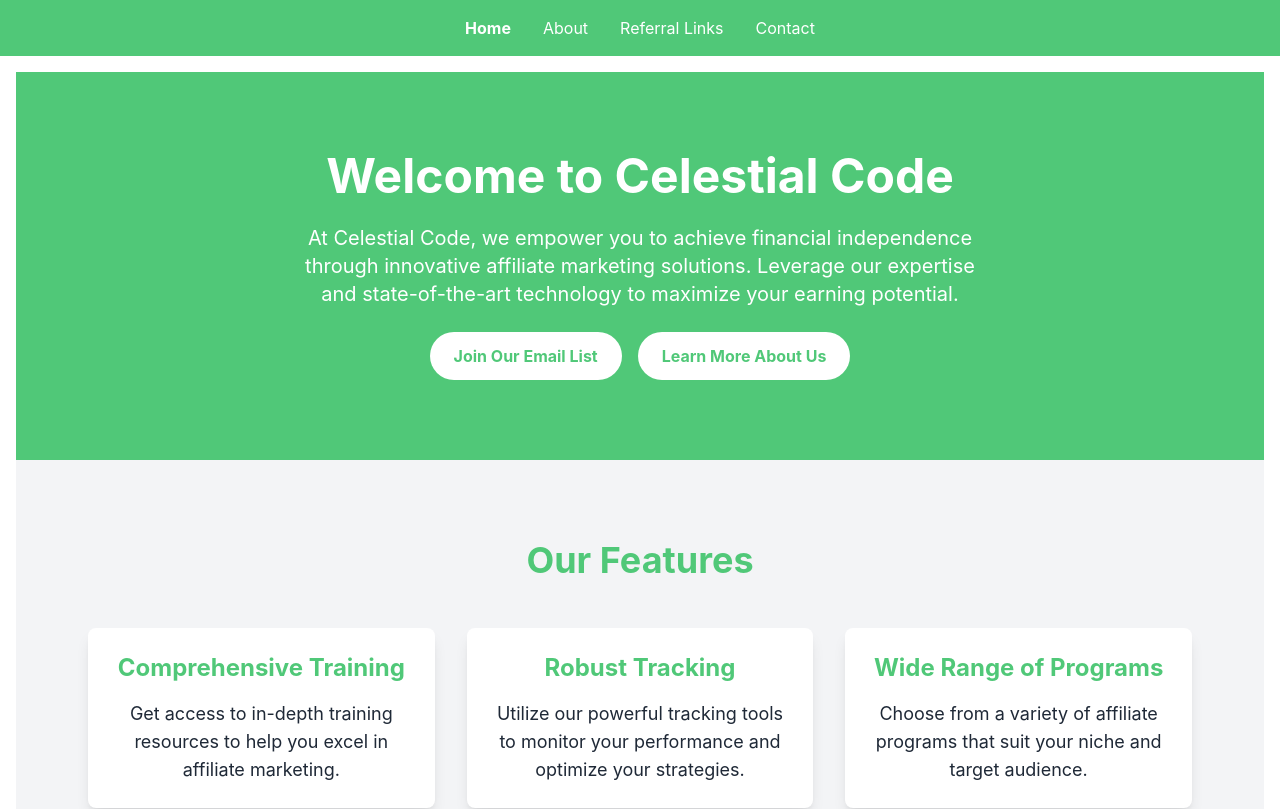
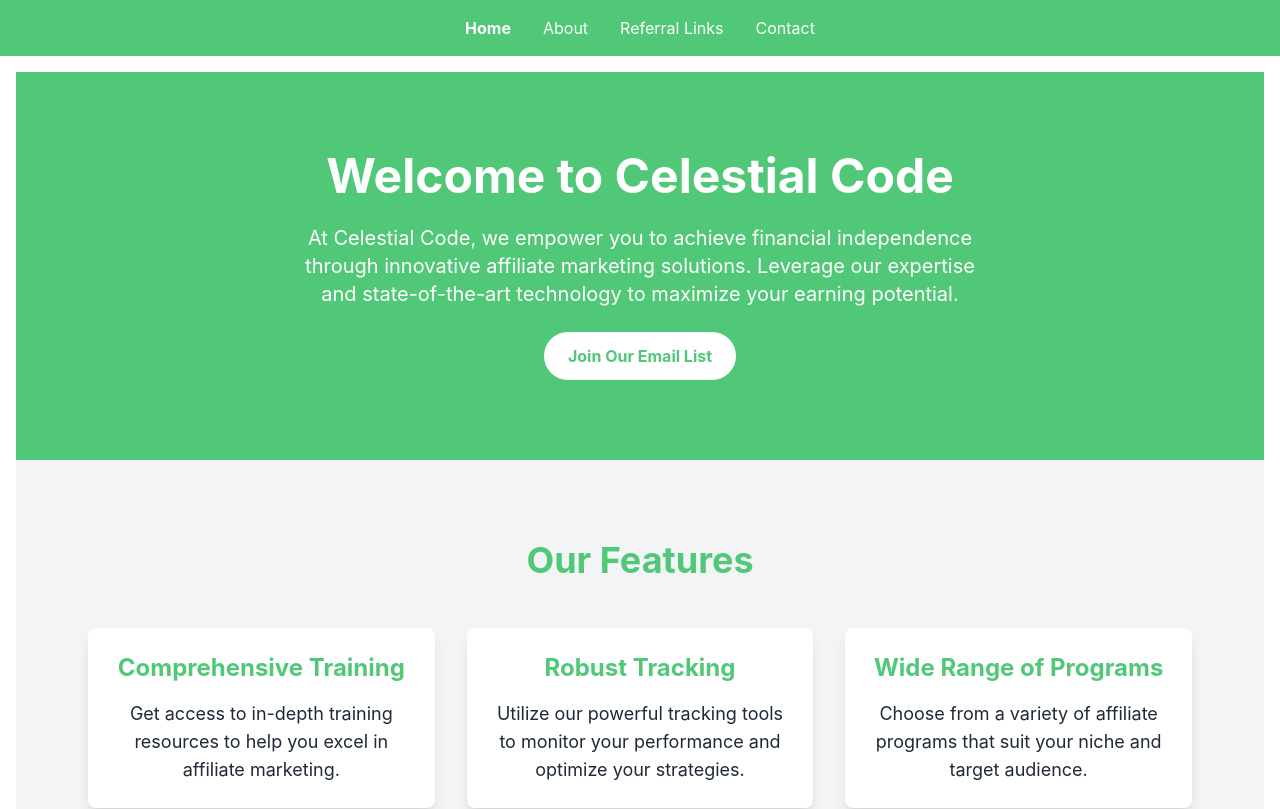
Before and after one commit to BryanHankins/CelestialCode, a React (Create React App) app: page / in a window 1280 px wide. Shown: the top 809 px of the page. Built offline with nearby package versions, Linux system fonts and the light colour scheme.

Commit message:
1.05 version

```diff
--- a/src/pages/Home.tsx
+++ b/src/pages/Home.tsx
@@ -14,6 +14,10 @@ const Home: React.FC = () => {
     setIsModalOpen(false);
   };
 
+  const redirectToSignup = () => {
+    window.location.href = 'https://lb.benchmarkemail.com//listbuilder/signupnew?IkfHTmyPVq%252BE4yaUvcDMH%252F5pwVnAjsSIAa2n1gFziWPtO5iNRn8gS049TyW7spdJ';
+  };
+
   return (
     <div className="min-h-screen bg-white text-emerald">
       {/* Hero Section */}
@@ -24,17 +28,12 @@ const Home: React.FC = () => {
         </p>
         <div className="flex space-x-4">
           <button
-            onClick={openModal}
+            onClick={redirectToSignup}
             className="bg-white text-emerald font-bold py-3 px-6 rounded-full transition duration-300 hover:bg-gray-200"
           >
             Join Our Email List
           </button>
-          <button
-            onClick={() => navigate('/about')}
-            className="bg-white text-emerald font-bold py-3 px-6 rounded-full transition duration-300 hover:bg-gray-200"
-          >
-            Learn More About Us
-          </button>
+
         </div>
       </section>
 
```
